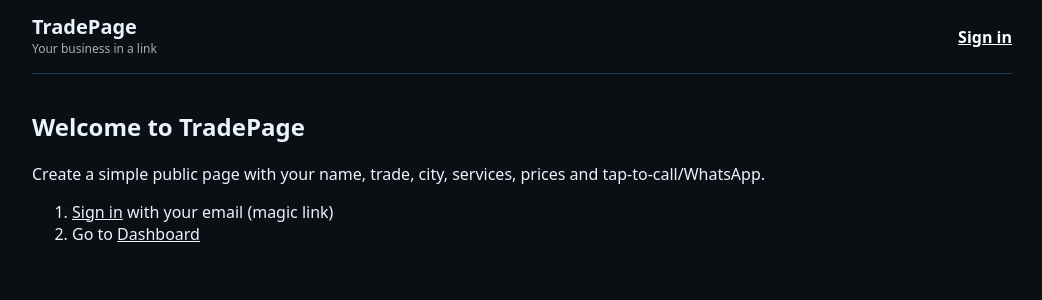
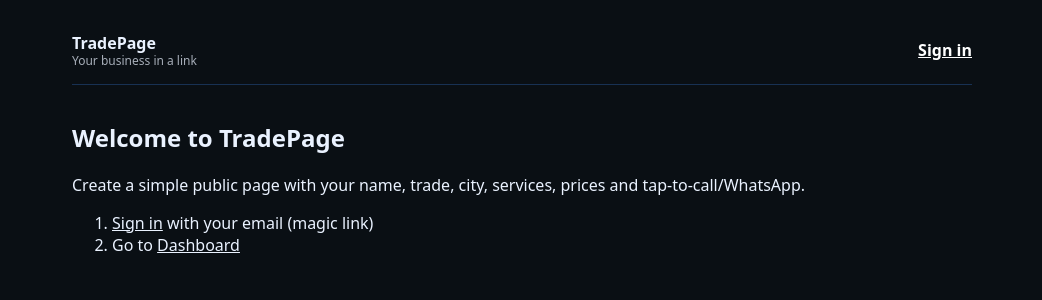
Before and after one commit to topbest0123-dot/tradepage-linkv1, a Next.js app: page / in a window 1280 px wide. Shown: the top 300 px of the page, without its empty margins (118-1160 px from the left). Built offline with nearby package versions, Linux system fonts and the light colour scheme; no server answers.

Commit message:
Update layout.jsx

```diff
--- a/app/layout.jsx
+++ b/app/layout.jsx
@@ -25,26 +25,45 @@ export const metadata = {
 export default function RootLayout({ children }) {
   return (
     <html lang="en">
-      <body style={{ fontFamily:'system-ui,-apple-system,Segoe UI,Roboto,Arial', margin:0, padding:0 }}>
-        <div style={{ maxWidth: 980, margin: '0 auto', padding: '0 16px' }}>
-          {/* Header with stacked tagline to leave room for action links */}
+      {/* Default (deep-navy) variables for first paint */}
+      <style>{`
+        :root{
+          --bg:#0a0f14; --text:#eaf2ff; --muted:#b8ccff;
+          --border:#183153; --card-bg-1:#0f213a; --card-bg-2:#0b1524;
+          --chip-bg:#0c1a2e; --chip-border:#27406e;
+          --btn-primary-1:#66e0b9; --btn-primary-2:#8ab4ff;
+          --btn-neutral-bg:#1f2937; --social-border:#213a6b;
+        }
+      `}</style>
+
+      <body
+        style={{
+          fontFamily: 'system-ui,-apple-system,Segoe UI,Roboto,Arial',
+          margin: 0,
+          padding: 0,
+          background: 'var(--bg)',     // was hard-coded #0a0f14
+          color: 'var(--text)',        // follow theme text
+        }}
+      >
+        <div style={{ maxWidth: 900, margin: '0 auto', padding: 16 }}>
           <header
             style={{
               padding: '16px 0',
-              borderBottom: '1px solid var(--social-border)',
+              borderBottom: '1px solid var(--border)',
               display: 'flex',
               alignItems: 'center',
               justifyContent: 'space-between',
-              gap: 12
+              gap: 12,
             }}
           >
             <div>
-              <div style={{ fontSize: 20, fontWeight: 800, lineHeight: '22px' }}>TradePage</div>
-              <div style={{ opacity: 0.7, fontSize: 12, marginTop: 2 }}>Your business in a link</div>
+              <b>TradePage</b>
+              <div style={{ opacity: 0.7, fontSize: 12, lineHeight: '14px' }}>
+                Your business in a link
+              </div>
             </div>
             <AuthLinks />
           </header>
-
           <main style={{ paddingTop: 16 }}>{children}</main>
         </div>
       </body>
```
